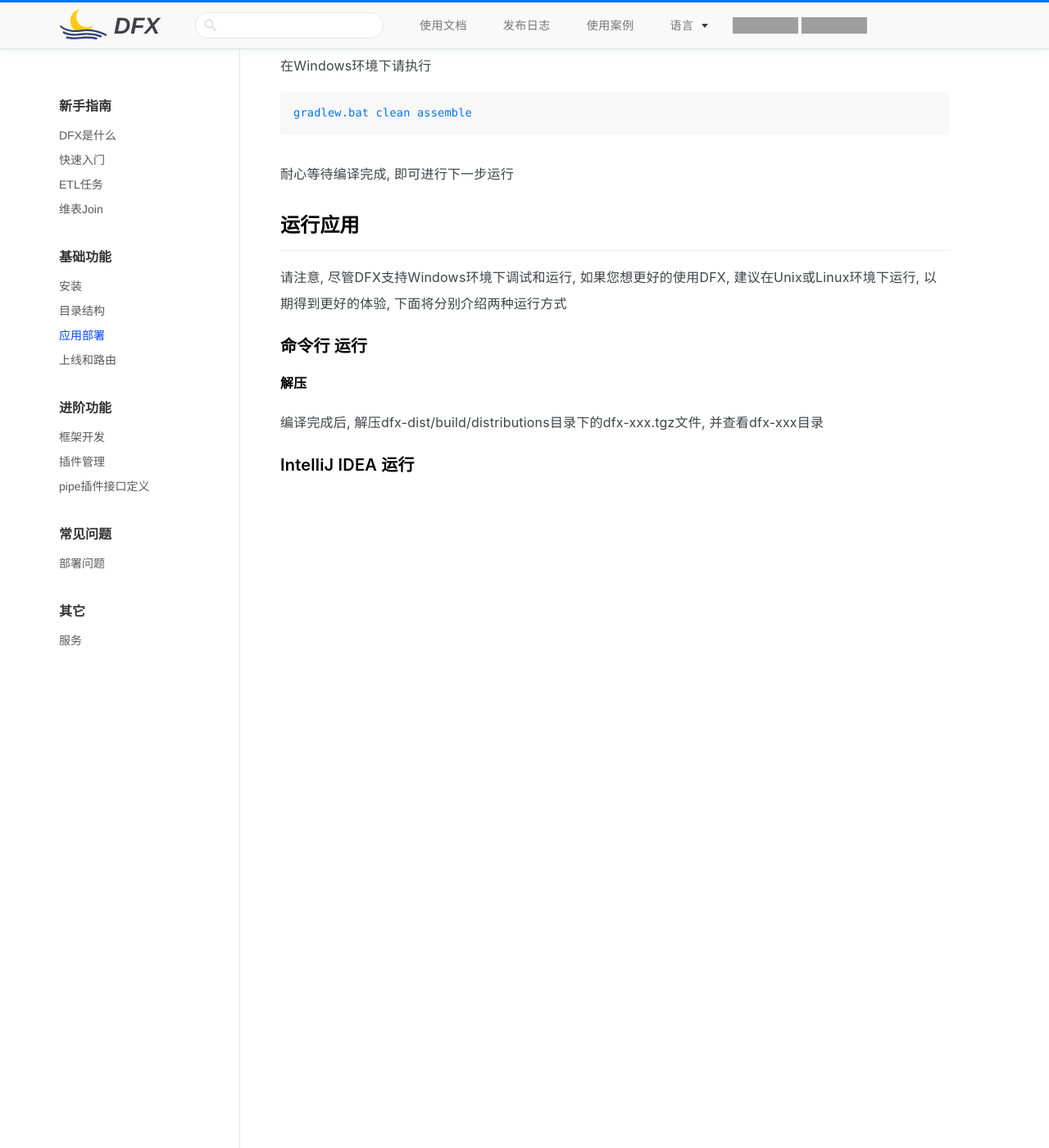
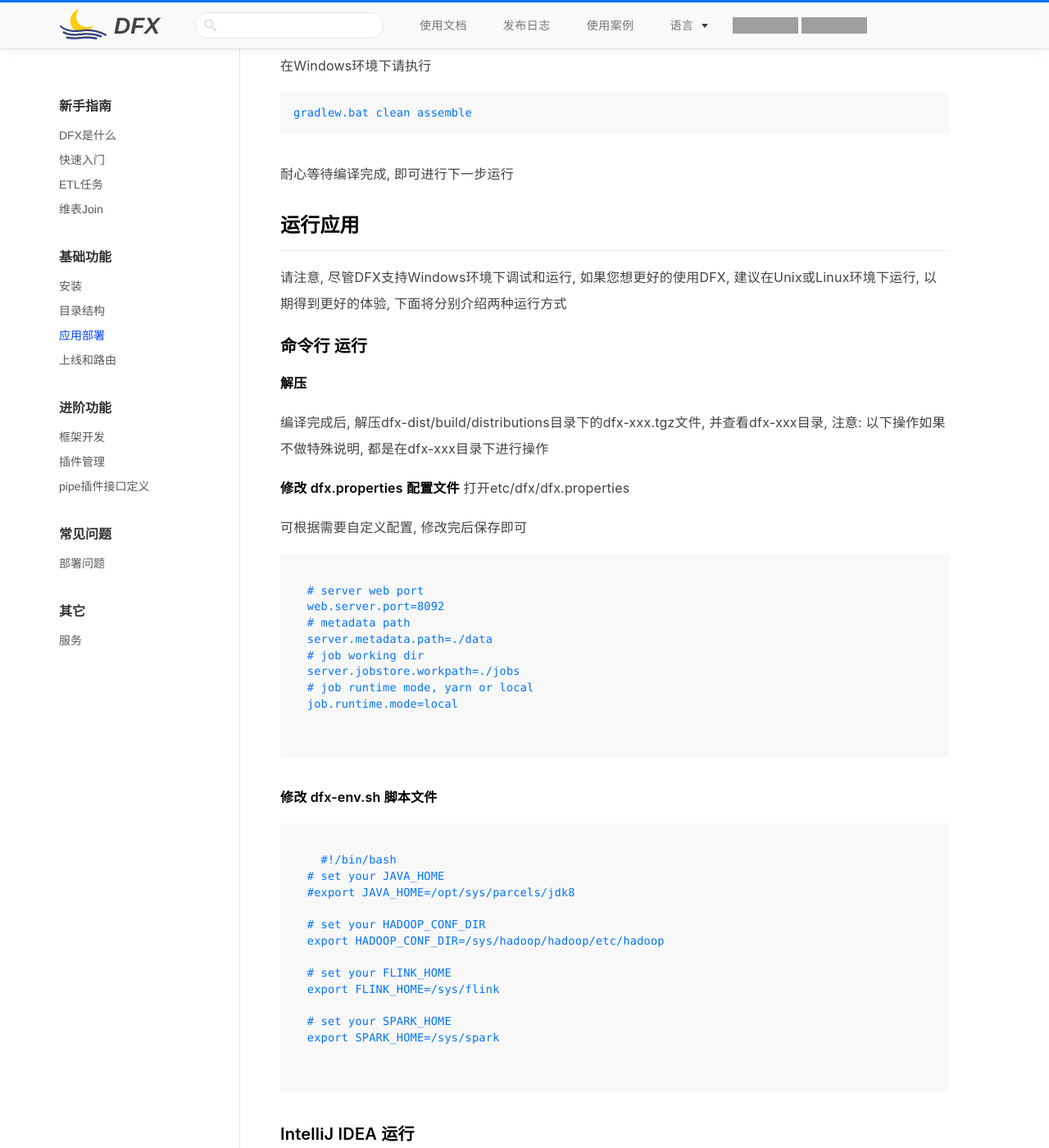
Before and after one commit to eklowlabs/eklowlabs.github.io, a Jekyll site: the page open_flow/bigdata/dfx/core_pages/language/zh-cn/docs/basics/deployment.html, which Jekyll copies as it is, in a window 1280 px wide and 1400 px high, scrolled down 1160 px. Shown: the whole window at 82% size. Built offline with Jekyll 4.4.1, drawn with Linux system fonts in a browser that asks for light colours; grey boxes are pictures that could not be loaded.

Commit message:
Success Build EklowLabs Home

```diff
--- a/open_flow/bigdata/dfx/core_pages/language/zh-cn/docs/basics/deployment.html
+++ b/open_flow/bigdata/dfx/core_pages/language/zh-cn/docs/basics/deployment.html
@@ -128,7 +128,60 @@
             <p>请注意, 尽管DFX支持Windows环境下调试和运行, 如果您想更好的使用DFX, 建议在Unix或Linux环境下运行, 以期得到更好的体验, 下面将分别介绍两种运行方式</p>
             <h3>命令行 运行</h3>
             <p><strong>解压</strong></p>
-            <p>编译完成后, 解压dfx-dist/build/distributions目录下的dfx-xxx.tgz文件, 并查看dfx-xxx目录</p>
+            <p>编译完成后, 解压dfx-dist/build/distributions目录下的dfx-xxx.tgz文件, 并查看dfx-xxx目录, 注意: 以下操作如果不做特殊说明, 都是在dfx-xxx目录下进行操作</p>
+            <p><strong>修改 dfx.properties 配置文件</strong> 打开etc/dfx/dfx.properties</p>
+            <p>可根据需要自定义配置, 修改完后保存即可
+                <figure class="highlight yaml">
+                    <table>
+                        <tr>
+                            <td class="code">
+                                <pre>
+                                    <span class="string">
+  # server web port
+  web.server.port=8092
+  # metadata path
+  server.metadata.path=./data
+  # job working dir
+  server.jobstore.workpath=./jobs
+  # job runtime mode, yarn or local
+  job.runtime.mode=local
+                                    </span>
+                                </pre>
+                            </td>
+                        </tr>
+                    </table>
+                </figure>
+            </p>
+
+            <p><strong>修改 dfx-env.sh 脚本文件</strong></p>
+            <p>
+                <figure class="highlight shell">
+                    <table>
+                        <tr>
+                            <td class="code">
+                                <pre>
+                                    <span class="string">
+    #!/bin/bash
+  # set your JAVA_HOME
+  #export JAVA_HOME=/opt/sys/parcels/jdk8
+
+  # set your HADOOP_CONF_DIR
+  export HADOOP_CONF_DIR=/sys/hadoop/hadoop/etc/hadoop
+
+  # set your FLINK_HOME
+  export FLINK_HOME=/sys/flink
+
+  # set your SPARK_HOME
+  export SPARK_HOME=/sys/spark
+                                    </span>
+                                </pre>
+                            </td>
+                        </tr>
+                    </table>
+                </figure>
+            </p>
+
+
 
 
             <h3>IntelliJ IDEA 运行</h3>
```
